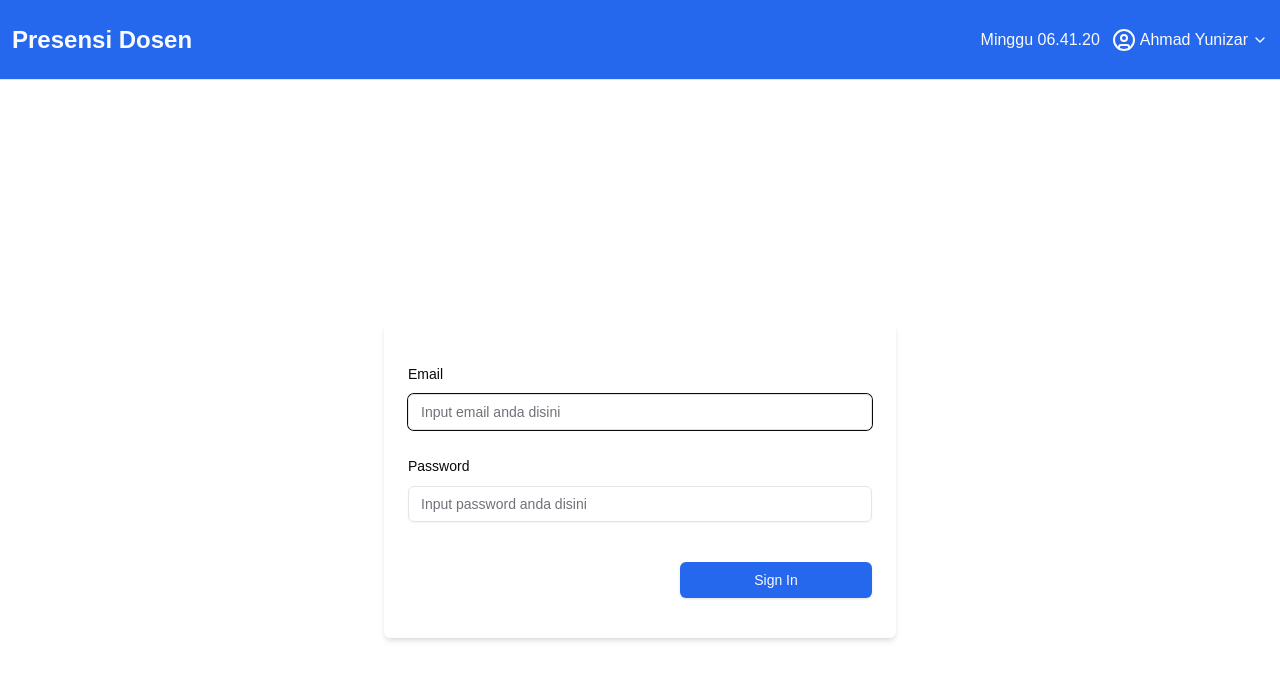
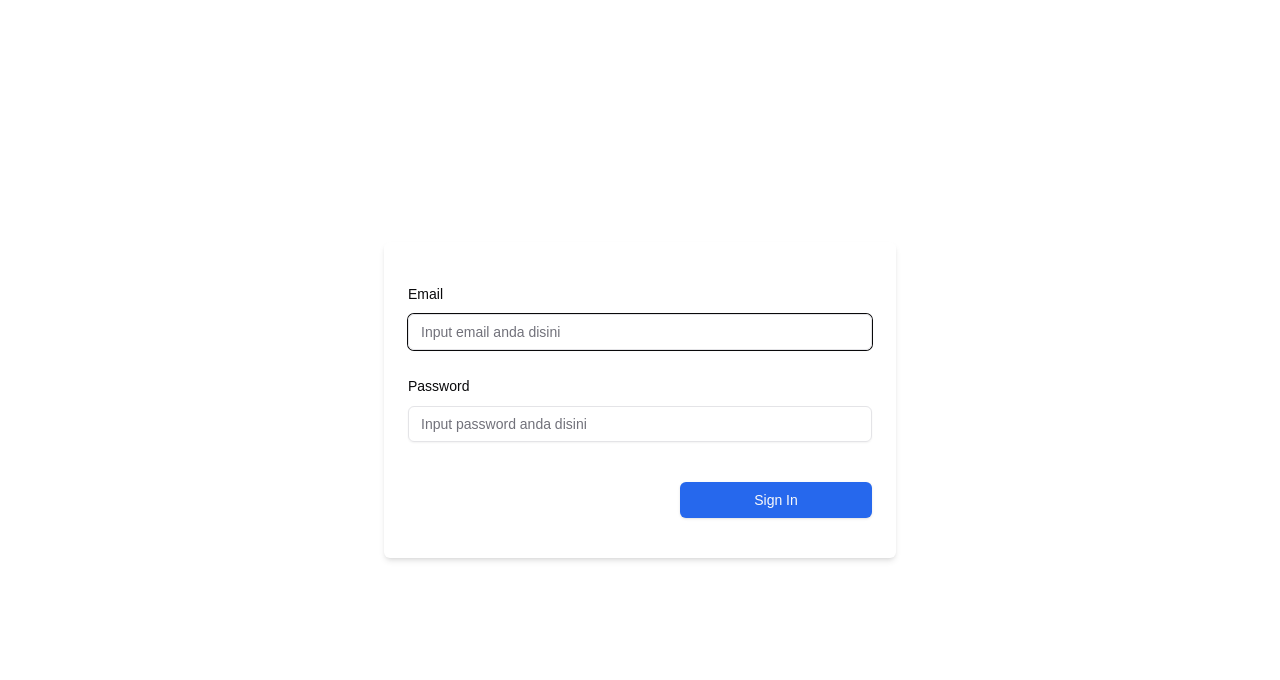
Before and after one commit to mrdiio/ukom-presensi, a Next.js app: page / in a window 1280 px wide. Shown: the top 680 px of the page. Built offline with nearby package versions, Linux system fonts and the light colour scheme; no server answers.

Commit message:
Remove Header component from RootLayout for cleaner layout structure

```diff
--- a/src/app/layout.tsx
+++ b/src/app/layout.tsx
@@ -2,7 +2,6 @@ import type { Metadata } from 'next';
 import localFont from 'next/font/local';
 import './globals.css';
 import { Toaster } from '@/components/ui/toaster';
-import { Header } from '@/components/header';
 
 const geistSans = localFont({
   src: './fonts/GeistVF.woff',
@@ -30,7 +29,6 @@ export default function RootLayout({
       <body
         className={`${geistSans.variable} ${geistMono.variable} antialiased`}
       >
-        <Header />
         {children}
         <Toaster />
       </body>
```
